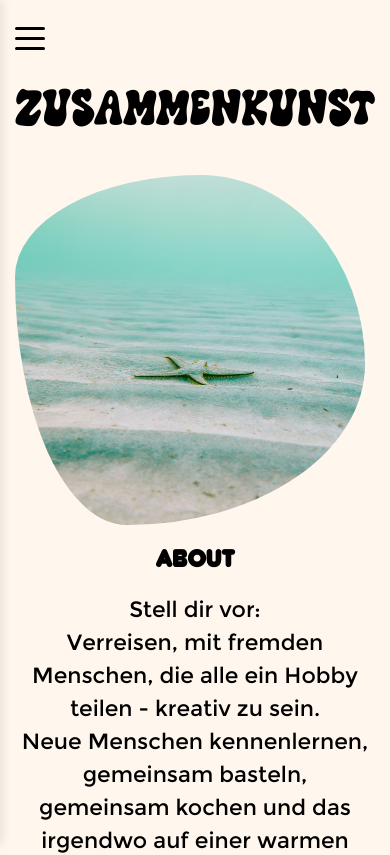
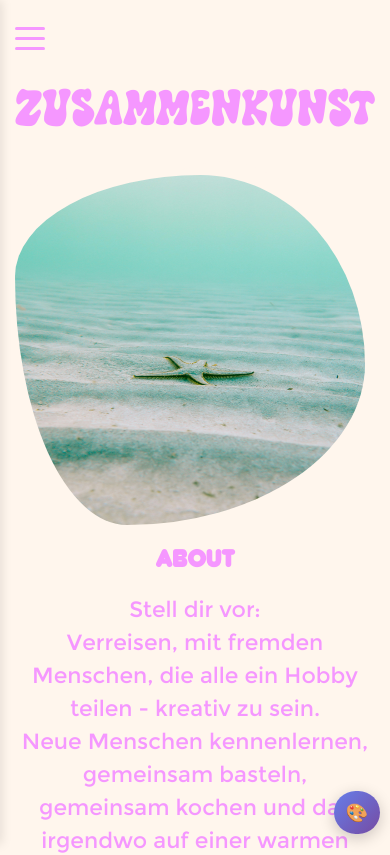
Before and after one commit to melissaceleste/retreat, a React (Create React App) app: page / in a window 390 px wide. Shown: the top 855 px of the page. Built offline with nearby package versions, Linux system fonts and the light colour scheme; a web font is replaced by a local one.

Commit message:
add color picker

```diff
--- a/src/App.css
+++ b/src/App.css
@@ -1,7 +1,7 @@
 :root {
     --color-entspannt-weiss: #FFFFFF;
     --color-entspannt-schwarz: #222222;
-    --color-beige-enspannt: #FFF6ED;
+    --color-entspannt-beige: #FFF6ED;
     --color-dunkelgrün: #184027;
     --color-yellow: #F4EEB6;
     --color-blue: #4660E9;
@@ -21,20 +21,20 @@
     --color-knall-lila: #6800F3;
     --color-lila-dunkelblau: #5C1AF5;
     --color-normal-lila: #D598FB;
+    --color-knall-pink: #F597FF;
     --color-peach: #FFC494;
     --color-rosa: #F6B594; /* #F9BCCB;*/
-    --color-knall-pink: #F597FF;
-
-    --main-color-font: black; /*#F597FF;*/
-    --second-color-font: #4660E9; /* #00B2A9;*/
-    --background-color: #FFF6ED;
-
 
     --main-font: "Poetsen One", sans-serif;
     --jungle: 'jungle', sans-serif;
     --olives: 'Olives', sans-serif;
     --montserrat: 'montserrat', sans-serif;
     --teenage-madness: 'teenage-madness', sans-serif;
+
+    /* Color Picker Variablen */
+    --main-color-font: #F597FF;
+    --second-color-font: #00B2A9;
+    --background-color: #FFF6ED;
 }
 
 @font-face {
--- a/src/App.tsx
+++ b/src/App.tsx
@@ -14,6 +14,7 @@ import { Header } from './components/layout/Header/Header';
 import { DatesAndPrices } from './components/sections/DatesAndPrices/dates-and-prices';
 import { PicturesOfDiy } from './components/sections/PicturesOfDiy/pictures-of-diy';
 import { PicturesOfVibes } from './components/sections/PicturesOfVibes/pictures-of-vibes';
+import { ColorPicker } from './components/ColorPicker/ColorPicker';
 
 export const App: React.FC = () => {
   return (
@@ -47,6 +48,7 @@ export const App: React.FC = () => {
           <AboutMe />
         </Element>
       </div>
+      <ColorPicker />
     </div>
   );
 };
--- /dev/null
+++ b/src/components/ColorPicker/ColorPicker.module.css
@@ -0,0 +1,247 @@
+.visibleButton {
+  position: fixed;
+  bottom: 20px;
+  right: 20px;
+  background: linear-gradient(135deg, #667eea 0%, #764ba2 100%);
+  color: white;
+  border: none;
+  border-radius: 25px;
+  padding: 12px 20px;
+  display: flex;
+  align-items: center;
+  gap: 8px;
+  cursor: pointer;
+  font-size: 14px;
+  font-weight: 600;
+  z-index: 9998;
+  transition: all 0.3s ease;
+  box-shadow: 0 4px 15px rgba(0, 0, 0, 0.2);
+}
+
+.visibleButton:hover {
+  transform: translateY(-2px);
+  box-shadow: 0 6px 20px rgba(0, 0, 0, 0.3);
+}
+
+.buttonIcon {
+  font-size: 16px;
+}
+
+.buttonText {
+  font-family: var(--montserrat);
+}
+
+.overlay {
+  position: fixed;
+  top: 0;
+  left: 0;
+  width: 100%;
+  height: 100%;
+  background: rgba(0, 0, 0, 0.5);
+  display: flex;
+  align-items: center;
+  justify-content: center;
+  z-index: 9999;
+  backdrop-filter: blur(5px);
+}
+
+.colorPicker {
+  background: white;
+  border-radius: 15px;
+  padding: 30px;
+  box-shadow: 0 20px 60px rgba(0, 0, 0, 0.3);
+  max-width: 400px;
+  width: 90%;
+  max-height: 80vh;
+  overflow-y: auto;
+}
+
+.header {
+  display: flex;
+  justify-content: space-between;
+  align-items: center;
+  margin-bottom: 25px;
+  padding-bottom: 15px;
+  border-bottom: 2px solid #f0f0f0;
+}
+
+.header h3 {
+  margin: 0;
+  color: #333;
+  font-size: 1.5rem;
+}
+
+.closeButton {
+  background: none;
+  border: none;
+  font-size: 24px;
+  cursor: pointer;
+  color: #666;
+  padding: 5px;
+  border-radius: 5px;
+  transition: all 0.3s ease;
+}
+
+.closeButton:hover {
+  background: #f0f0f0;
+  color: #333;
+}
+
+.colorSection {
+  margin-bottom: 20px;
+}
+
+.colorSection label {
+  display: flex;
+  flex-direction: column;
+  gap: 8px;
+}
+
+.colorSection span {
+  font-weight: 600;
+  color: #333;
+  font-size: 0.9rem;
+}
+
+.colorInput {
+  display: flex;
+  gap: 10px;
+  align-items: center;
+}
+
+.colorInput input[type="color"] {
+  width: 50px;
+  height: 40px;
+  border: none;
+  border-radius: 8px;
+  cursor: pointer;
+  background: none;
+}
+
+.colorInput input[type="color"]::-webkit-color-swatch-wrapper {
+  padding: 0;
+}
+
+.colorInput input[type="color"]::-webkit-color-swatch {
+  border: none;
+  border-radius: 8px;
+}
+
+.colorInput input[type="text"] {
+  flex: 1;
+  padding: 10px 12px;
+  border: 2px solid #e0e0e0;
+  border-radius: 8px;
+  font-family: monospace;
+  font-size: 0.9rem;
+  transition: border-color 0.3s ease;
+}
+
+.colorInput input[type="text"]:focus {
+  outline: none;
+  border-color: #007bff;
+}
+
+.actions {
+  display: flex;
+  gap: 10px;
+  margin-top: 25px;
+  padding-top: 20px;
+  border-top: 2px solid #f0f0f0;
+}
+
+.resetButton {
+  flex: 1;
+  padding: 12px 20px;
+  background: #6c757d;
+  color: white;
+  border: none;
+  border-radius: 8px;
+  cursor: pointer;
+  font-weight: 600;
+  transition: all 0.3s ease;
+}
+
+.resetButton:hover {
+  background: #5a6268;
+  transform: translateY(-1px);
+}
+
+.actions .closeButton {
+  flex: 1;
+  padding: 12px 20px;
+  background: #007bff;
+  color: white;
+  border: none;
+  border-radius: 8px;
+  cursor: pointer;
+  font-weight: 600;
+  font-size: 1rem;
+  transition: all 0.3s ease;
+}
+
+.actions .closeButton:hover {
+  background: #0056b3;
+  transform: translateY(-1px);
+}
+
+.shortcut {
+  text-align: center;
+  margin-top: 15px;
+  padding-top: 15px;
+  border-top: 1px solid #f0f0f0;
+}
+
+.shortcut small {
+  color: #666;
+  font-size: 0.8rem;
+}
+
+/* Responsive Design */
+@media (max-width: 768px) {
+  .visibleButton {
+    bottom: 15px;
+    right: 15px;
+    padding: 10px 16px;
+    font-size: 13px;
+  }
+
+  .buttonText {
+    display: none;
+  }
+
+  .buttonIcon {
+    font-size: 18px;
+  }
+}
+
+@media (max-width: 480px) {
+  .colorPicker {
+    padding: 20px;
+    margin: 20px;
+  }
+
+  .header h3 {
+    font-size: 1.3rem;
+  }
+
+  .colorInput {
+    flex-direction: column;
+    align-items: stretch;
+  }
+
+  .colorInput input[type="color"] {
+    width: 100%;
+    height: 50px;
+  }
+
+  .actions {
+    flex-direction: column;
+  }
+
+  .visibleButton {
+    bottom: 10px;
+    right: 10px;
+    padding: 8px 12px;
+  }
+}
--- /dev/null
+++ b/src/components/ColorPicker/ColorPicker.tsx
@@ -0,0 +1,127 @@
+import React, { useState, useEffect } from 'react';
+import styles from './ColorPicker.module.css';
+
+export const ColorPicker = () => {
+  const [isVisible, setIsVisible] = useState(false);
+  const [mainColorFont, setMainColorFont] = useState('#F597FF'); // Default pink
+  const [secondColorFont, setSecondColorFont] = useState('#00B2A9'); // Default green
+  const [backgroundColor, setBackgroundColor] = useState('#FFF6ED'); // Default beige
+
+  // CSS-Variablen aktualisieren
+  useEffect(() => {
+    document.documentElement.style.setProperty('--main-color-font', mainColorFont);
+    document.documentElement.style.setProperty('--second-color-font', secondColorFont);
+    document.documentElement.style.setProperty('--background-color', backgroundColor);
+  }, [mainColorFont, secondColorFont, backgroundColor]);
+
+  const handleColorChange = (colorType: string, value: string) => {
+    switch (colorType) {
+      case 'main':
+        setMainColorFont(value);
+        break;
+      case 'second':
+        setSecondColorFont(value);
+        break;
+      case 'background':
+        setBackgroundColor(value);
+        break;
+    }
+  };
+
+  const resetColors = () => {
+    setMainColorFont('#F597FF');
+    setSecondColorFont('#00B2A9');
+    setBackgroundColor('#FFF6ED');
+  };
+
+  if (!isVisible) {
+    return (
+      <div className={styles.visibleButton} onClick={() => setIsVisible(true)}>
+        <span className={styles.buttonIcon}>🎨</span>
+        <span className={styles.buttonText}>Farben</span>
+      </div>
+    );
+  }
+
+  return (
+    <div className={styles.overlay}>
+      <div className={styles.colorPicker}>
+        <div className={styles.header}>
+          <h3>🎨 Color Picker</h3>
+          <button
+            className={styles.closeButton}
+            onClick={() => setIsVisible(false)}
+          >
+            ×
+          </button>
+        </div>
+
+        <div className={styles.colorSection}>
+          <label>
+            <span>Hauptfarbe (Font):</span>
+            <div className={styles.colorInput}>
+              <input
+                type="color"
+                value={mainColorFont}
+                onChange={(e) => handleColorChange('main', e.target.value)}
+              />
+              <input
+                type="text"
+                value={mainColorFont}
+                onChange={(e) => handleColorChange('main', e.target.value)}
+                placeholder="#F597FF"
+              />
+            </div>
+          </label>
+        </div>
+
+        <div className={styles.colorSection}>
+          <label>
+            <span>Zweitfarbe (Font):</span>
+            <div className={styles.colorInput}>
+              <input
+                type="color"
+                value={secondColorFont}
+                onChange={(e) => handleColorChange('second', e.target.value)}
+              />
+              <input
+                type="text"
+                value={secondColorFont}
+                onChange={(e) => handleColorChange('second', e.target.value)}
+                placeholder="#00B2A9"
+              />
+            </div>
+          </label>
+        </div>
+
+        <div className={styles.colorSection}>
+          <label>
+            <span>Hintergrundfarbe:</span>
+            <div className={styles.colorInput}>
+              <input
+                type="color"
+                value={backgroundColor}
+                onChange={(e) => handleColorChange('background', e.target.value)}
+              />
+              <input
+                type="text"
+                value={backgroundColor}
+                onChange={(e) => handleColorChange('background', e.target.value)}
+                placeholder="#FFF6ED"
+              />
+            </div>
+          </label>
+        </div>
+
+        <div className={styles.actions}>
+          <button className={styles.resetButton} onClick={resetColors}>
+            Reset
+          </button>
+          <button className={styles.closeButton} onClick={() => setIsVisible(false)}>
+            Schließen
+          </button>
+        </div>
+      </div>
+    </div>
+  );
+};
```
